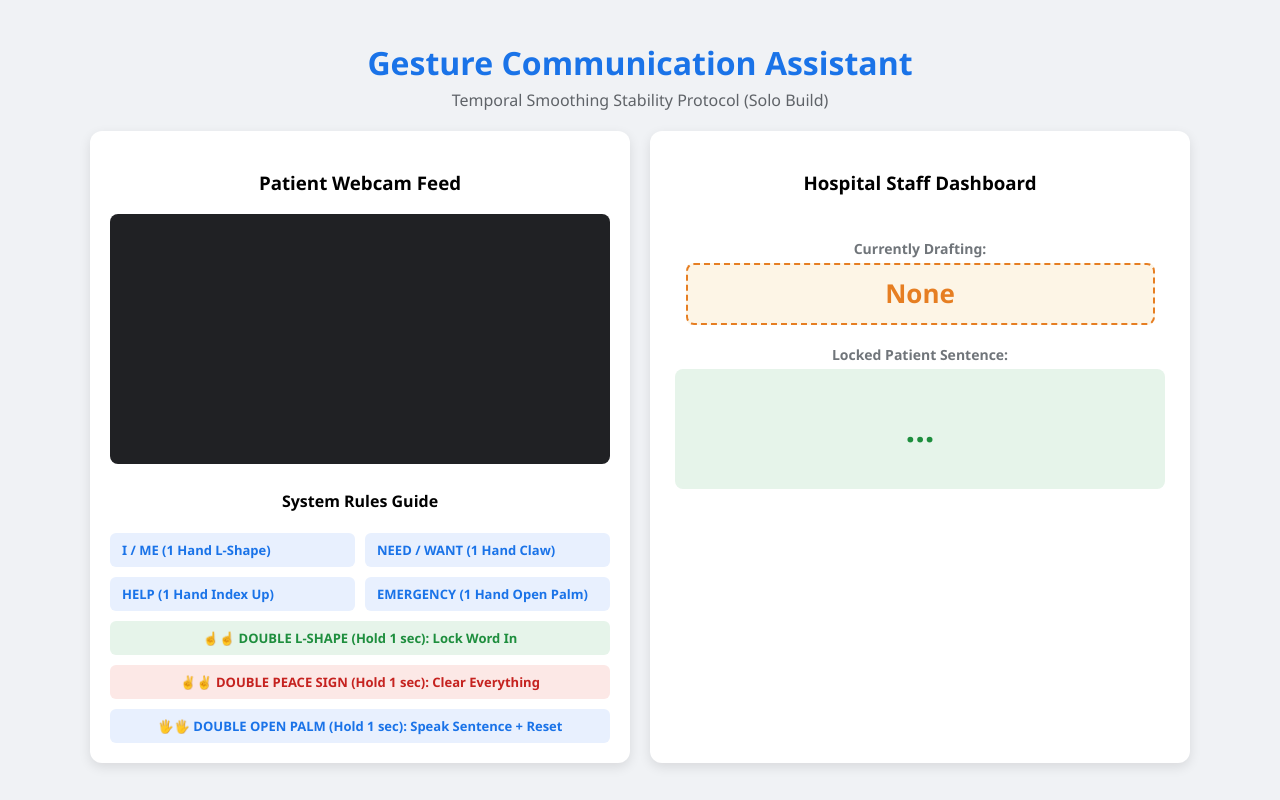
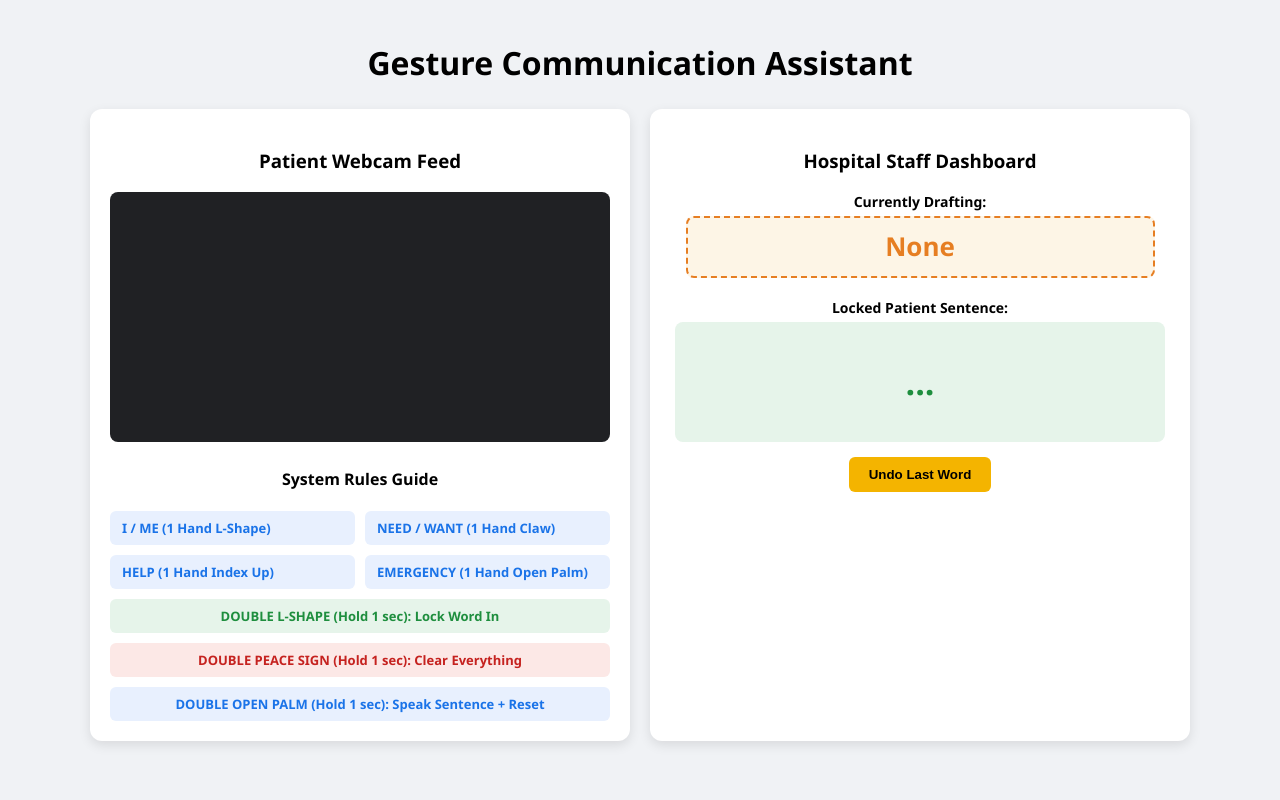
Before and after one commit to Ahmed-Nasim-07/HandGesture, a Flask app: page / in a window 1280 px wide. Run offline with Flask 3, Linux system fonts and the light colour scheme.

Commit message:
changed font ,removed emojis and added undo button

```diff
--- a/templates/index.html
+++ b/templates/index.html
@@ -3,7 +3,7 @@
 <head>
     <meta charset="UTF-8">
     <meta name="viewport" content="width=device-width, initial-scale=1.0">
-    <title>Gesture Assistant - Smooth Engine Build</title>
+    <title>Gesture Assistant</title>
     <style>
         body {
             font-family: 'Segoe UI', Tahoma, Geneva, Verdana, sans-serif;
@@ -13,9 +13,9 @@
             display: flex;
             flex-direction: column;
             align-items: center;
+            color: #000000 !important;
         }
-        h1 { color: #1a73e8; margin-bottom: 5px; }
-        p.subtitle { color: #5f6368; margin-top: 0; margin-bottom: 20px; }
+        h1 { color: #000000; margin-bottom: 25px; }
         .container {
             display: flex;
             gap: 20px;
@@ -29,7 +29,9 @@
             border-radius: 12px;
             box-shadow: 0 4px 12px rgba(0,0,0,0.1);
             text-align: center;
+            color: #000000 !important;
         }
+        h3, h4 { color: #000000 !important; }
         video {
             width: 100%;
             border-radius: 8px;
@@ -85,7 +87,6 @@
 <body>
 
     <h1>Gesture Communication Assistant</h1>
-    <p class="subtitle">Temporal Smoothing Stability Protocol (Solo Build)</p>
 
     <div class="container">
         <div class="box">
@@ -101,13 +102,13 @@
                 <div class="vocab-item vocab-word">EMERGENCY (1 Hand Open Palm)</div>
 
                 <div class="vocab-item vocab-ctrl" style="grid-column: span 2; background:#e6f4ea; color:#1e8e3e;">
-                    ☝️☝️ DOUBLE L-SHAPE (Hold 1 sec): Lock Word In
+                    DOUBLE L-SHAPE (Hold 1 sec): Lock Word In
                 </div>
                 <div class="vocab-item vocab-ctrl" style="grid-column: span 2; background:#fce8e6; color:#c5221f;">
-                    ✌️✌️ DOUBLE PEACE SIGN (Hold 1 sec): Clear Everything
+                    DOUBLE PEACE SIGN (Hold 1 sec): Clear Everything
                 </div>
                 <div class="vocab-item vocab-ctrl" style="grid-column: span 2; background:#e8f0fe; color:#1a73e8;">
-                    🖐️🖐️ DOUBLE OPEN PALM (Hold 1 sec): Speak Sentence + Reset
+                    DOUBLE OPEN PALM (Hold 1 sec): Speak Sentence + Reset
                 </div>
             </div>
         </div>
@@ -115,11 +116,15 @@
         <div class="box">
             <h3>Hospital Staff Dashboard</h3>
             <div class="display-panel">
-                <div style="font-size: 14px; color:#70757a; margin-bottom: 5px; font-weight: bold;">Currently Drafting:</div>
+                <div style="font-size: 14px; color:#000000; margin-bottom: 5px; font-weight: bold;">Currently Drafting:</div>
                 <div class="draft-zone" id="draft-output">None</div>
 
-                <div style="font-size: 14px; color:#70757a; margin-bottom: 5px; font-weight: bold;">Locked Patient Sentence:</div>
+                <div style="font-size: 14px; color:#000000; margin-bottom: 5px; font-weight: bold;">Locked Patient Sentence:</div>
                 <div class="sentence-box" id="sentence-output">...</div>
+
+                <button onclick="undoLastWord()" style="margin-top: 15px; padding: 10px 20px; background-color: #f4b400; color: black; border: none; border-radius: 6px; font-weight: bold; cursor: pointer;">
+                    Undo Last Word
+                </button>
             </div>
         </div>
     </div>
@@ -142,7 +147,7 @@
         navigator.mediaDevices.getUserMedia({ video: { width: 640, height: 480 } })
             .then(stream => {
                 video.srcObject = stream;
-                setInterval(sendFrameToBackend, 150); // Kept fast (150ms) for high sampling resolution
+                setInterval(sendFrameToBackend, 150);
             })
             .catch(err => console.error("Camera access error:", err));
 
@@ -164,7 +169,6 @@
                 let recognized = data.gesture;
 
                 if (recognized !== "None") {
-                    // 1. DOUBLE OPEN PALM
                     if (recognized === "SPEAK_ALL") {
                         if (sentenceWords.length > 0) {
                             triggerTextToSpeech(sentenceWords.join(" "));
@@ -172,8 +176,6 @@
                         draftedWord = "None";
                         draftDisplay.innerText = "None";
                     }
-
-                    // 2. DOUBLE L-SHAPE
                     else if (recognized === "CONFIRM_WORD") {
                         if (draftedWord !== "None") {
                             sentenceWords.push(draftedWord);
@@ -182,24 +184,18 @@
                             draftDisplay.innerText = "None";
                         }
                     }
-
-                    // 3. DOUBLE PEACE SIGN
                     else if (recognized === "CLEAR_ALL") {
                         sentenceWords = [];
                         sentenceDisplay.innerText = "...";
                         draftedWord = "None";
                         draftDisplay.innerText = "None";
                     }
-
-                    // Fallback delete
                     else if (recognized === "DELETE_LAST") {
                         sentenceWords.pop();
                         sentenceDisplay.innerText = sentenceWords.length > 0 ? sentenceWords.join(" ") : "...";
                         draftedWord = "None";
                         draftDisplay.innerText = "None";
                     }
-
-                    // 4. Vocabulary Draft Previewing
                     else {
                         let mapDictionary = {
                             "I": "I", "HELP": "help", "EMERGENCY": "emergency", "NEED": "need"
@@ -215,7 +211,7 @@
 
         function triggerTextToSpeech(textLine) {
             isAudioPlaying = true;
-            draftDisplay.innerText = "🔊 SPEAKING SENTENCE...";
+            draftDisplay.innerText = "SPEAKING SENTENCE...";
 
             audioPlayer.src = `/speak?text=${encodeURIComponent(textLine)}&t=${new Date().getTime()}`;
             audioPlayer.play();
@@ -227,6 +223,17 @@
                 draftDisplay.innerText = "None";
             };
         }
+
+        function undoLastWord() {
+            if (sentenceWords.length > 0) {
+                sentenceWords.pop();
+                if (sentenceWords.length > 0) {
+                    sentenceDisplay.innerText = sentenceWords.join(" ");
+                } else {
+                    sentenceDisplay.innerText = "...";
+                }
+            }
+        }
     </script>
 </body>
 </html>
```
Also changed, not shown: 1 other file.
